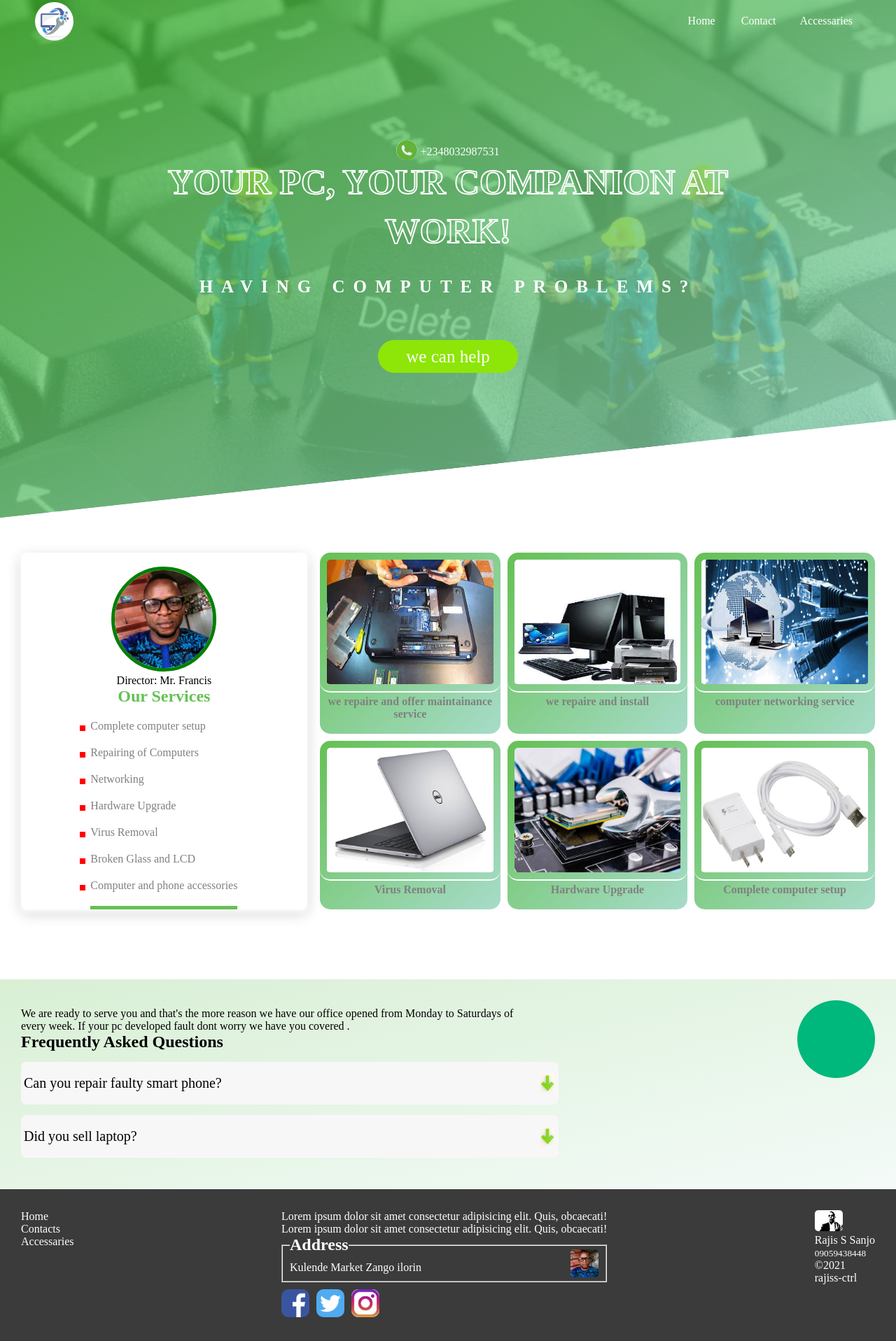
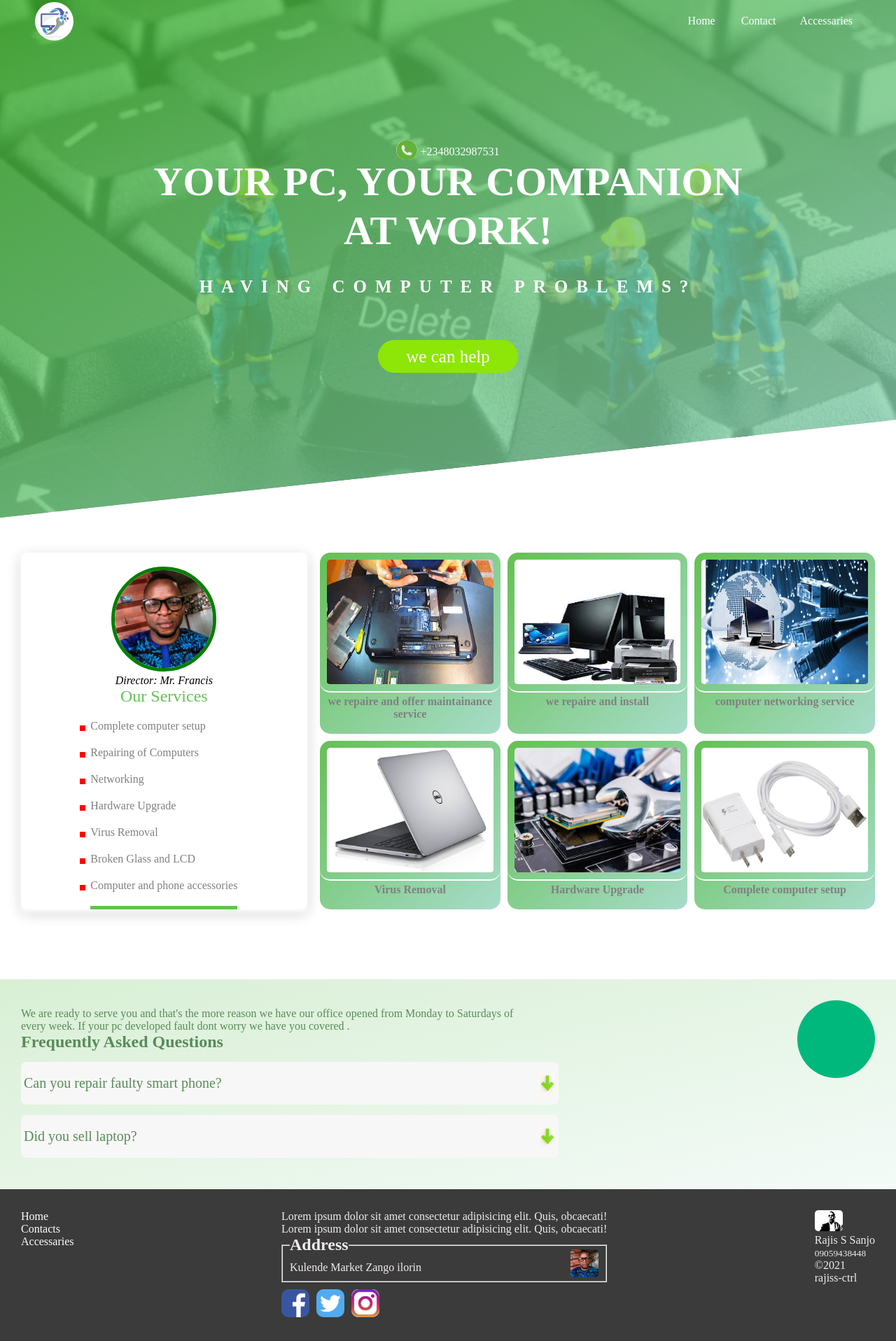
Before and after one commit to rajiss-ctrl/fix-gadget, a React (Create React App) app: page / in a window 1280 px wide. Shown: the whole page at 70% size. Built offline with nearby package versions, Linux system fonts and the light colour scheme; the HTML template or start-up script is replaced by a standard one; a web font is replaced by a local one.

Commit message:
adjustment to the font colors, size and weight

```diff
--- a/src/components/Footer/Faq.style.css
+++ b/src/components/Footer/Faq.style.css
@@ -48,6 +48,7 @@
 @media screen and (max-width: 600px) {
   .faqs .faq-question {
     font-size: 16px;
+    font-weight: 500;
     padding-right: 10px;
   }
 }
--- a/src/components/Footer/Footer.style.css
+++ b/src/components/Footer/Footer.style.css
@@ -1,6 +1,8 @@
 footer {
   margin-top: 100px;
   position: relative;
+  font-weight: 400;
+  color: #598b59;
 }
 .preview {
   width: 100%;
@@ -15,7 +17,7 @@ footer {
 .footer_section {
   background: #3b3b3b;
   padding: 30px 30px 30px 30px;
-  color: #fff;
+  color: #f0ecec;
   display: flex;
   justify-content: space-between;
 }
--- a/src/components/Header/Header.js
+++ b/src/components/Header/Header.js
@@ -9,11 +9,10 @@ const Header = () => {
                 <p><img src={CallIcon} alt={'phone icon'} /> <a  href="tel:+2348032987531">+2348032987531</a></p>
             </div>
             <div className="herder_preview">
-           <h1>YOUR PC, YOUR COMPANION AT WORK!
-               </h1>
+                <h1>YOUR PC, YOUR COMPANION AT WORK!</h1>
                <p>HAVING COMPUTER PROBLEMS?</p>
                <Link to="/contact">we can help</Link>
-               </div>
+            </div>
         </header>
      );
 }
--- a/src/components/Header/Header.style.css
+++ b/src/components/Header/Header.style.css
@@ -21,9 +21,10 @@
 }
 .header_container .herder_preview h1 {
   margin-bottom: 10px;
-  color: transparent;
-  -webkit-text-stroke: 2px #fff;
-  font-size: clamp(25px, 5vw, 50px);
+  /* color: transparent;
+  -webkit-text-stroke: 2px #fff; */
+  color: #fff;
+  font-size: clamp(25px, 5vw, 58px);
   font-weight: 900;
 }
 .header_container .herder_preview p {
--- a/src/components/Home/Service.style.css
+++ b/src/components/Home/Service.style.css
@@ -26,6 +26,11 @@ aside header img {
 }
 aside header h1 {
   color: rgba(62, 177, 41, 0.8);
+  font-weight: 500;
+}
+aside header p {
+  font-weight: 500;
+  font-style: italic;
 }
 aside ol {
   text-align: start;
```
